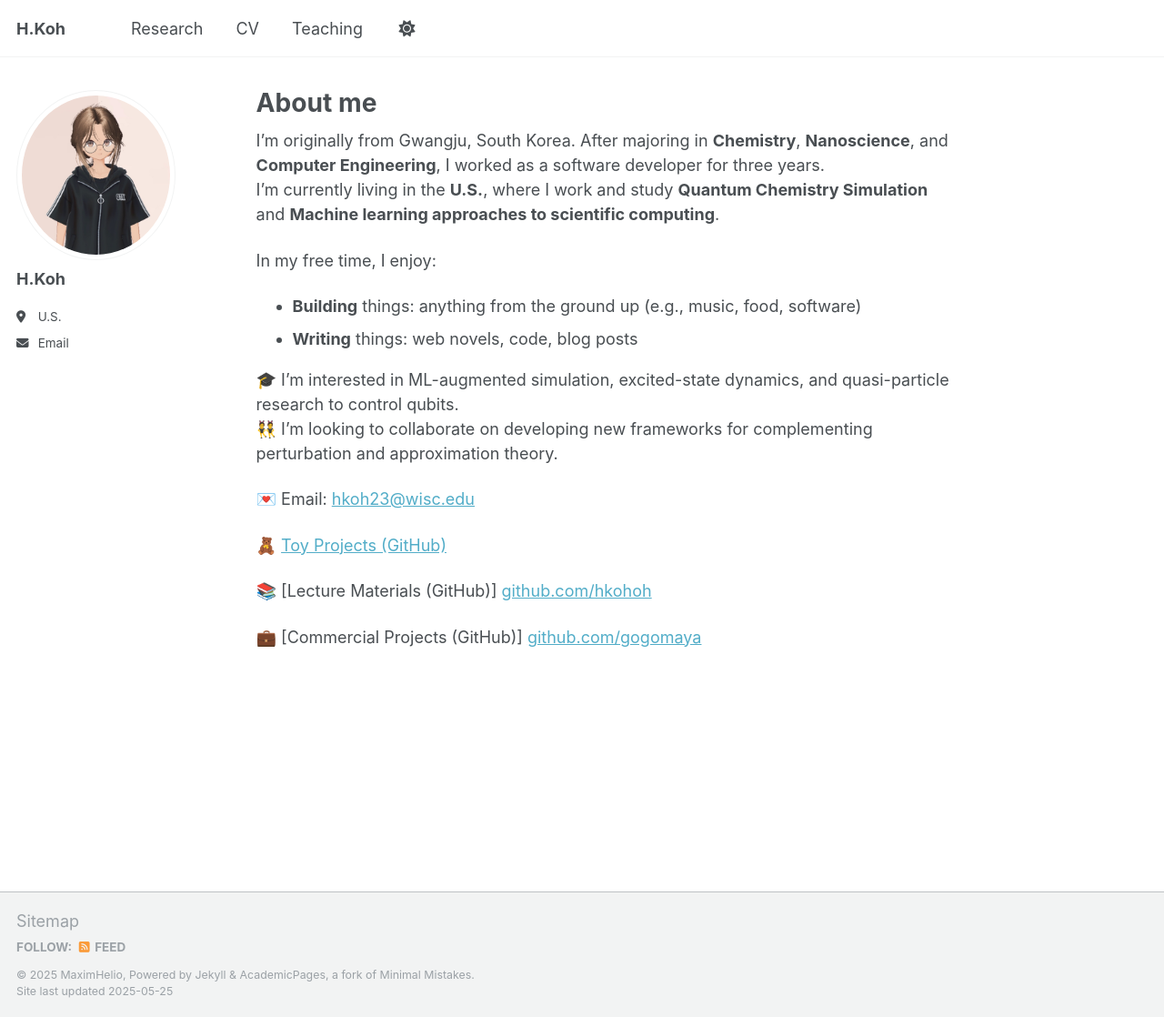
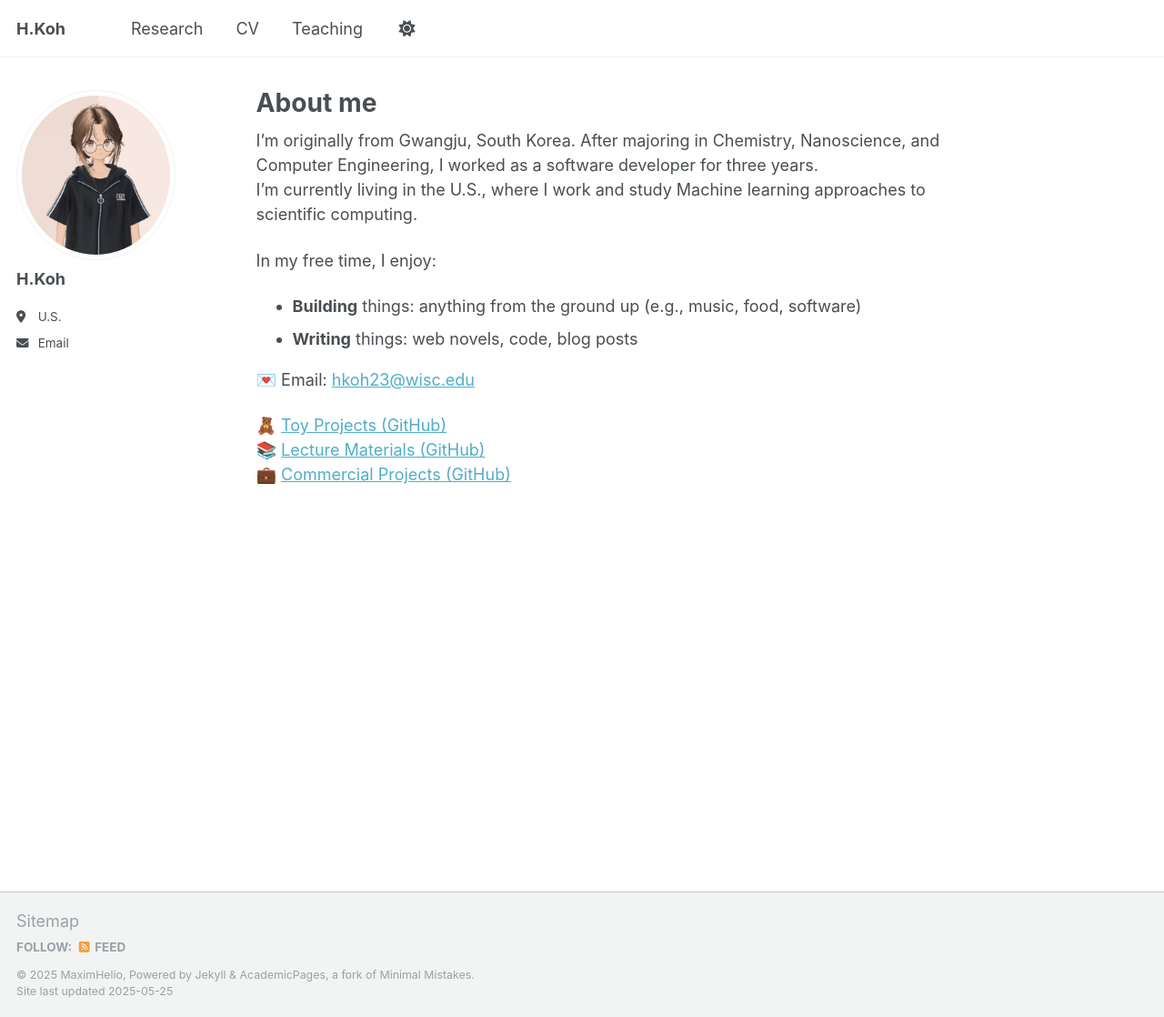
Before and after one commit to MaximHelio/MaximHelio.github.io, a Jekyll site: the page built from _pages/about.md, in a window 1280 px wide and 1118 px high. Shown: the whole window at 91% size. Built offline with Jekyll 4.4.1, drawn with Linux system fonts in a browser that asks for light colours.

Commit message:
Add final status

```diff
--- a/_pages/about.md
+++ b/_pages/about.md
@@ -7,20 +7,15 @@ redirect_from:
   - /about.html
 ---
 
-I'm originally from Gwangju, South Korea. After majoring in **Chemistry**, **Nanoscience**, and **Computer Engineering**, I worked as a software developer for three years.
-I'm currently living in the **U.S.**, where I work and study **Quantum Chemistry Simulation** and **Machine learning approaches to scientific computing**.
+I'm originally from Gwangju, South Korea. After majoring in Chemistry, Nanoscience, and Computer Engineering, I worked as a software developer for three years.
+I'm currently living in the U.S., where I work and study Machine learning approaches to scientific computing.
 
 In my free time, I enjoy:
 - **Building** things: anything from the ground up (e.g., music, food, software)
 - **Writing** things: web novels, code, blog posts
 
-🎓 I'm interested in ML-augmented simulation, excited-state dynamics, and quasi-particle research to control qubits.
-👯 I’m looking to collaborate on developing new frameworks for complementing perturbation and approximation theory.
-
 💌 Email: [hkoh23@wisc.edu](mailto:hkoh23@wisc.edu)
 
 🧸 [Toy Projects (GitHub)](https://github.com/MaximHelio)
-
-📚 [Lecture Materials (GitHub)] [github.com/hkohoh](https://github.com/hkohoh)
-
-💼 [Commercial Projects (GitHub)] [github.com/gogomaya](https://github.com/gogomaya)
+📚 [Lecture Materials (GitHub)](https://github.com/hkohoh)
+💼 [Commercial Projects (GitHub)](https://github.com/gogomaya)
```
